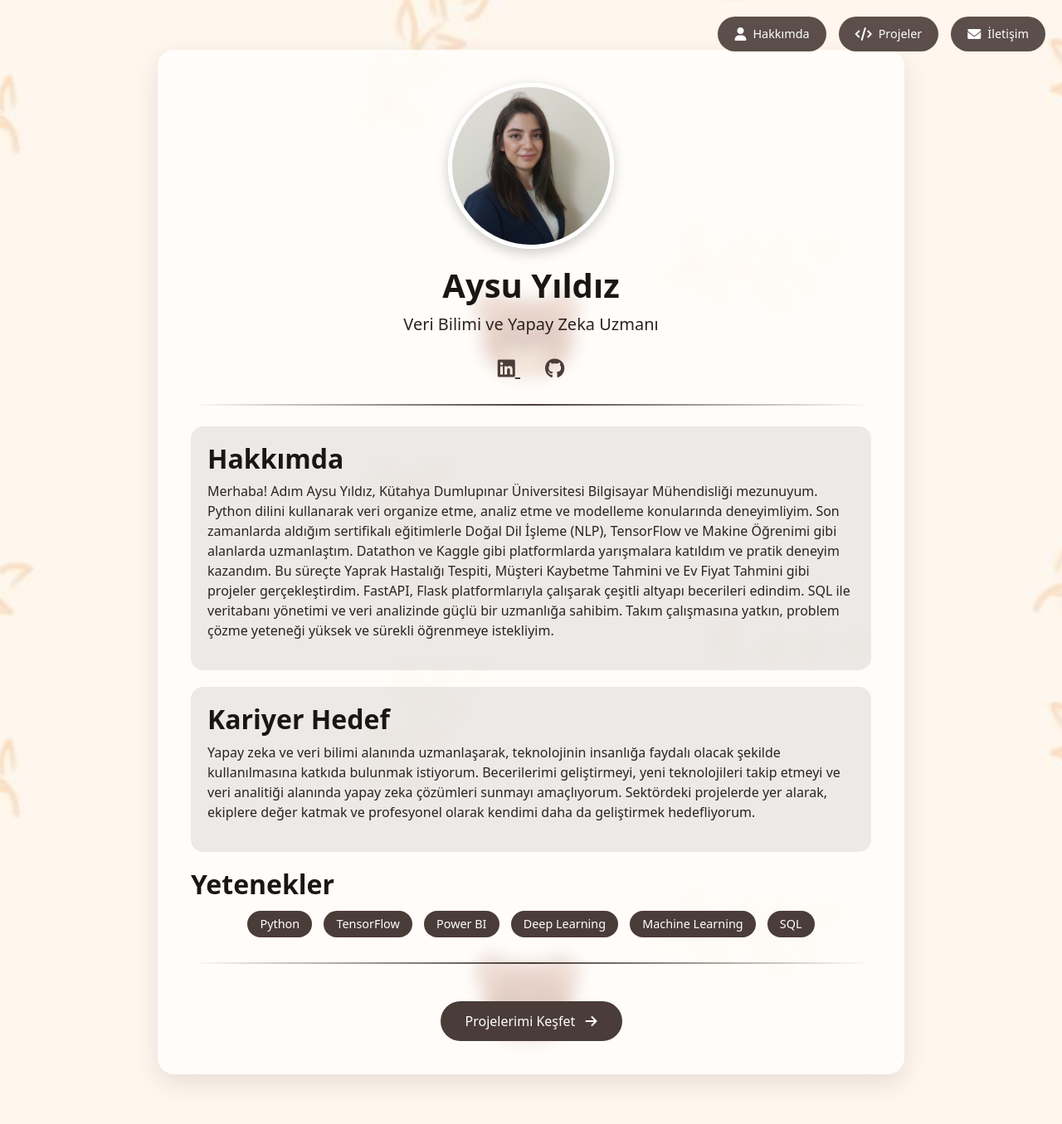
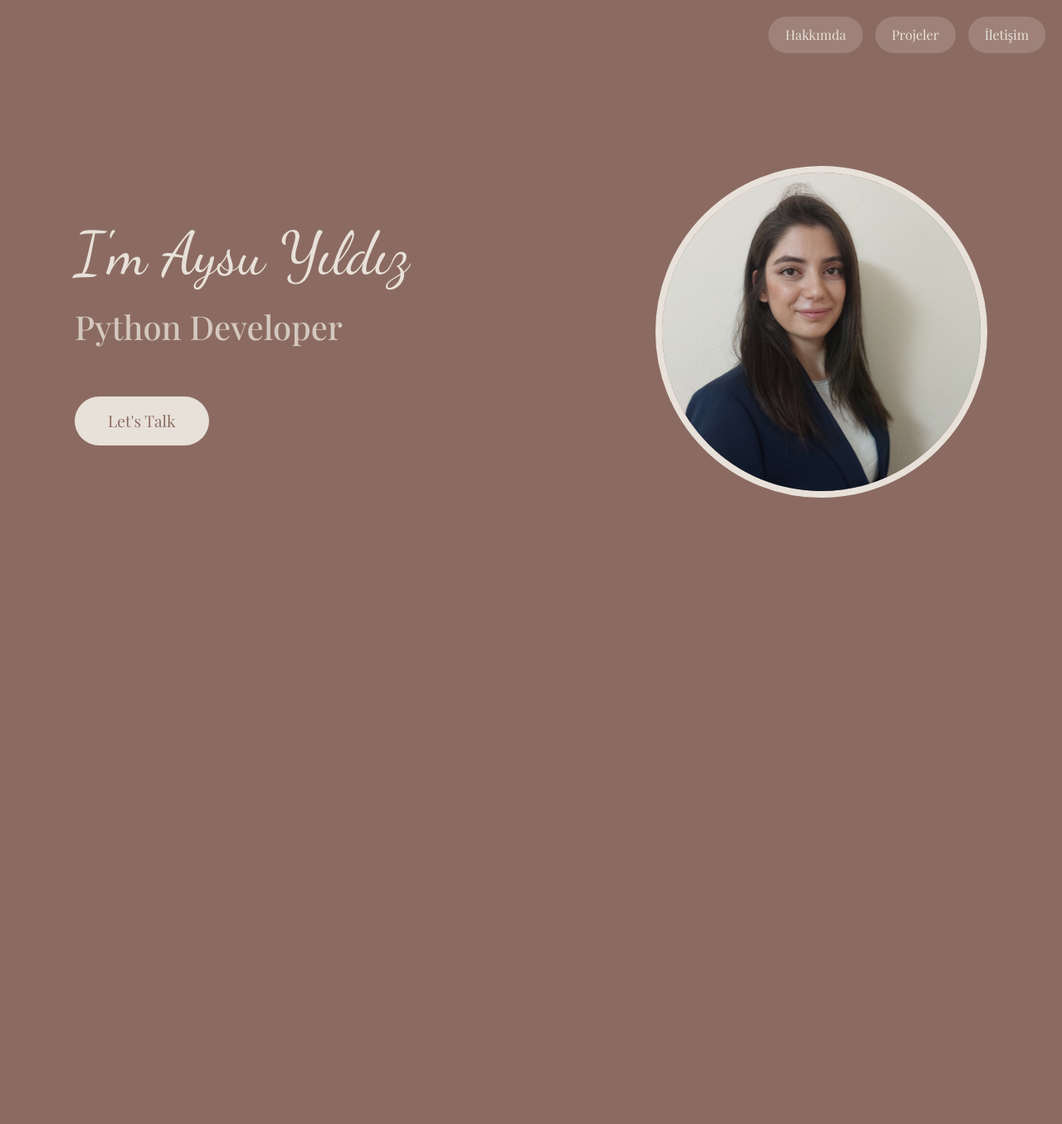
Before and after one commit to aysuyld/aysu_yildiz_, a Django app: page / in a window 1280 px wide. Shown: the whole page at 83% size. After the commit the page ends 600 px from the top, so only its background shows below. Run offline with Django 5.2, Linux system fonts and the light colour scheme; parts of the project's set-up code (start-up, migrations or seed data) failed here and were passed over.

Commit message:
update home

```diff
--- a/projects/templates/home.html
+++ b/projects/templates/home.html
@@ -3,128 +3,77 @@
 <head>
     <meta charset="UTF-8">
     <meta name="viewport" content="width=device-width, initial-scale=1.0">
-    <title>Aysu Yıldız - Portfolio</title>
+    <title>I'm Aysu Yıldız</title>
     <link href="https://cdn.jsdelivr.net/npm/bootstrap@5.3.2/dist/css/bootstrap.min.css" rel="stylesheet">
     <link rel="stylesheet" href="https://cdnjs.cloudflare.com/ajax/libs/font-awesome/6.0.0/css/all.min.css">
     {% load static %}
     <style>
+        @import url('https://fonts.googleapis.com/css2?family=Playfair+Display:wght@400;500;600&family=Dancing+Script:wght@400;600&display=swap');
+
         body {
-            background: url("{% static 'images/background.jpg' %}")  center center fixed;
-            background-size: cover;
+            background-color: #8B6B61;
             min-height: 100vh;
             display: flex;
             align-items: center;
             justify-content: center;
-            padding: 40px 20px;
+            margin: 0;
+            padding: 20px;
+            color: #E8E1D9;
         }
 
-        .profile-card {
-            background: rgba(255, 255, 255, 0.7);
-            border-radius: 20px;
-            box-shadow: 0 10px 30px rgba(0, 0, 0, 0.1);
-            backdrop-filter: blur(10px);
-            max-width: 900px;
+        .main-container {
+            display: flex;
+            justify-content: space-between;
+            align-items: center;
             width: 100%;
-            padding: 40px;
-            margin: 20px;
+            max-width: 1200px;
+            padding: 0 50px;
         }
 
-        .profile-img {
-            width: 200px;
-            height: 200px;
+        .content-left {
+            flex: 1;
+            padding-right: 50px;
+        }
+
+        .name-title {
+            font-family: 'Dancing Script', cursive;
+            font-size: 4.5rem;
+            margin-bottom: 20px;
+            color: #E8E1D9;
+        }
+
+        .role-title {
+            font-family: 'Playfair Display', serif;
+            font-size: 2.5rem;
+            margin-bottom: 40px;
+            color: #D4C8BE;
+        }
+
+        .profile-image {
+            width: 400px;
+            height: 400px;
             border-radius: 50%;
             object-fit: cover;
-            border: 5px solid white;
-            box-shadow: 0 5px 15px rgba(0, 0, 0, 0.2);
-            margin: 0 auto 20px;
-            display: block;
+            border: 8px solid #E8E1D9;
         }
 
-        .social-links {
-            margin: 20px 0;
-        }
-
-        .social-links a {
-            color: #4a3c39;
-            margin: 0 15px;
-            font-size: 24px;
+        .lets-talk-btn {
+            background-color: #E8E1D9;
+            color: #8B6B61;
+            padding: 15px 40px;
+            border-radius: 30px;
+            text-decoration: none;
+            font-family: 'Playfair Display', serif;
+            font-size: 1.2rem;
             transition: all 0.3s ease;
-        }
-
-        .social-links a:hover {
-            color: #2b2320;
-            transform: translateY(-3px);
-        }
-
-        .btn-custom {
-            background-color: #4a3c39;
-            color: white;
-            padding: 12px 30px;
-            border-radius: 25px;
-            border: none;
-            transition: all 0.3s ease;
+            display: inline-block;
             margin-top: 20px;
         }
 
-        .btn-custom:hover {
-            background-color: #2b2320;
+        .lets-talk-btn:hover {
+            background-color: #D4C8BE;
             transform: translateY(-2px);
-            box-shadow: 0 5px 15px rgba(0, 0, 0, 0.2);
-            color: white;
-        }
-
-        h1 {
-            color: #1a1615; /* Biraz daha koyu */
-            font-weight: 600;
-        }
-
-        .lead {
-            color: #2b2320; /* Biraz daha koyu */
-            font-weight: 500;
-        }
-
-        .divider {
-            height: 2px;
-            background: linear-gradient(to right, transparent, #4a3c39, transparent);
-            margin: 25px 0;
-        }
-
-        .section-title {
-            color: #1a1615;
-            font-weight: 600;
-        }
-
-        .about-text {
-            color: #2b2320; /* Biraz daha koyu */
-            font-weight: 500;
-        }
-
-        .about-section {
-            background: rgba(74, 60, 57, 0.1);
-            padding: 20px;
-            border-radius: 15px;
-            margin: 20px 0;
-        }
-
-        .career-goals {
-            background: rgba(74, 60, 57, 0.1);
-            padding: 20px;
-            border-radius: 15px;
-            margin: 20px 0;
-        }
-
-        .skills-section {
-            margin: 20px 0;
-        }
-
-        .skill-tag {
-            display: inline-block;
-            background: #4a3c39;
-            color: white;
-            padding: 5px 15px;
-            border-radius: 20px;
-            margin: 5px;
-            font-size: 0.9rem;
+            color: #6B4F44;
         }
 
         .nav-buttons {
@@ -133,132 +82,66 @@
             right: 20px;
             display: flex;
             gap: 15px;
-            z-index: 1000;
         }
 
         .nav-btn {
-            background-color: rgba(74, 60, 57, 0.9);
-            color: white;
+            background-color: rgba(232, 225, 217, 0.2);
+            color: #E8E1D9;
             padding: 10px 20px;
             border-radius: 25px;
             text-decoration: none;
             transition: all 0.3s ease;
-            font-weight: 500;
+            font-family: 'Playfair Display', serif;
             backdrop-filter: blur(5px);
-            display: flex;
-            align-items: center;
-            gap: 8px;
-            font-size: 0.9rem;
         }
 
         .nav-btn:hover {
-            background-color: #2b2320;
-            transform: translateY(-2px);
-            box-shadow: 0 4px 10px rgba(0,0,0,0.15);
-            color: white;
-            text-decoration: none;
+            background-color: #E8E1D9;
+            color: #8B6B61;
         }
 
-        .nav-btn i {
-            font-size: 1rem;
-        }
-
-        @media (max-width: 768px) {
-            .nav-buttons {
-                top: 10px;
-                right: 10px;
+        @media (max-width: 992px) {
+            .main-container {
                 flex-direction: column;
-                gap: 10px;
+                text-align: center;
+                padding: 20px;
             }
 
-            .nav-btn {
-                padding: 8px 15px;
-                font-size: 0.8rem;
+            .content-left {
+                padding-right: 0;
+                margin-bottom: 40px;
+            }
+
+            .profile-image {
+                width: 300px;
+                height: 300px;
+            }
+
+            .name-title {
+                font-size: 3.5rem;
+            }
+
+            .role-title {
+                font-size: 2rem;
             }
         }
     </style>
 </head>
 <body>
     <div class="nav-buttons">
-        <a href="#" class="nav-btn">
-            <i class="fas fa-user"></i>
-            Hakkımda
-        </a>
-        <a href="projects/home" class="nav-btn">
-            <i class="fas fa-code"></i>
-            Projeler
-        </a>
-        <a href="#" class="nav-btn">
-            <i class="fas fa-envelope"></i>
-            İletişim
-        </a>
+        <a href="#" class="nav-btn">Hakkımda</a>
+        <a href="projects/home" class="nav-btn">Projeler</a>
+        <a href="#" class="nav-btn">İletişim</a>
     </div>
-    <div class="profile-card">
-        <img src="{% static 'images/profile.jpg' %}" alt="Aysu Yıldız" class="profile-img">
 
-        <div class="text-center">
-            <h1>Aysu Yıldız</h1>
-            <p class="lead">Veri Bilimi ve Yapay Zeka Uzmanı</p>
-
-            <div class="social-links">
-                <a href="https://www.linkedin.com/in/aysu-yildizz/" target="_blank">
-                    <i class="fab fa-linkedin"></i>
-                </a>
-                <a href="https://github.com/aysuyld" target="_blank">
-                    <i class="fab fa-github"></i>
-                </a>
-            </div>
+    <div class="main-container">
+        <div class="content-left">
+            <h1 class="name-title">I'm Aysu Yıldız</h1>
+            <h2 class="role-title">Python Developer</h2>
+            <a href="#" class="lets-talk-btn">Let's Talk</a>
         </div>
-
-        <div class="divider"></div>
-
-        <div class="about-section">
-            <h2 class="section-title">Hakkımda</h2>
-            <p class="about-text">
-                Merhaba! Adım Aysu Yıldız, Kütahya Dumlupınar Üniversitesi Bilgisayar
-                Mühendisliği mezunuyum. Python dilini kullanarak veri organize etme,
-                analiz etme ve modelleme konularında deneyimliyim. Son
-                zamanlarda aldığım sertifikalı eğitimlerle Doğal Dil İşleme (NLP),
-                TensorFlow ve Makine Öğrenimi gibi alanlarda uzmanlaştım. Datathon
-                ve Kaggle gibi platformlarda yarışmalara katıldım ve pratik deneyim
-                kazandım. Bu süreçte Yaprak Hastalığı Tespiti, Müşteri
-                Kaybetme Tahmini ve Ev Fiyat Tahmini gibi projeler gerçekleştirdim.
-                FastAPI, Flask platformlarıyla çalışarak çeşitli altyapı
-                becerileri edindim. SQL ile veritabanı yönetimi ve veri analizinde güçlü
-                bir uzmanlığa sahibim. Takım çalışmasına yatkın, problem çözme
-                yeteneği yüksek ve sürekli öğrenmeye istekliyim.
-            </p>
-        </div>
-
-        <div class="career-goals">
-            <h2 class="section-title">Kariyer Hedef</h2>
-            <p class="about-text">
-                Yapay zeka ve veri bilimi alanında uzmanlaşarak, teknolojinin insanlığa faydalı olacak şekilde
-                kullanılmasına katkıda bulunmak istiyorum. Becerilerimi geliştirmeyi, yeni teknolojileri takip etmeyi ve veri analitiği
-                alanında yapay zeka çözümleri sunmayı amaçlıyorum. Sektördeki projelerde yer alarak, ekiplere değer
-                katmak ve profesyonel olarak kendimi daha da geliştirmek hedefliyorum.
-            </p>
-        </div>
-
-        <div class="skills-section">
-            <h2 class="section-title">Yetenekler</h2>
-            <div class="text-center">
-                <span class="skill-tag">Python</span>
-                <span class="skill-tag">TensorFlow</span>
-                <span class="skill-tag">Power BI</span>
-                <span class="skill-tag">Deep Learning</span>
-                <span class="skill-tag">Machine Learning</span>
-                <span class="skill-tag">SQL</span>
-            </div>
-        </div>
-
-        <div class="divider"></div>
-
-        <div class="text-center">
-            <a href="projects/home" class="btn btn-custom">
-                Projelerimi Keşfet
-                <i class="fas fa-arrow-right ms-2"></i>
-            </a>
+        <div class="content-right">
+            <img src="{% static 'images/profile.jpg' %}" alt="Aysu Yıldız" class="profile-image">
         </div>
     </div>
 
```
